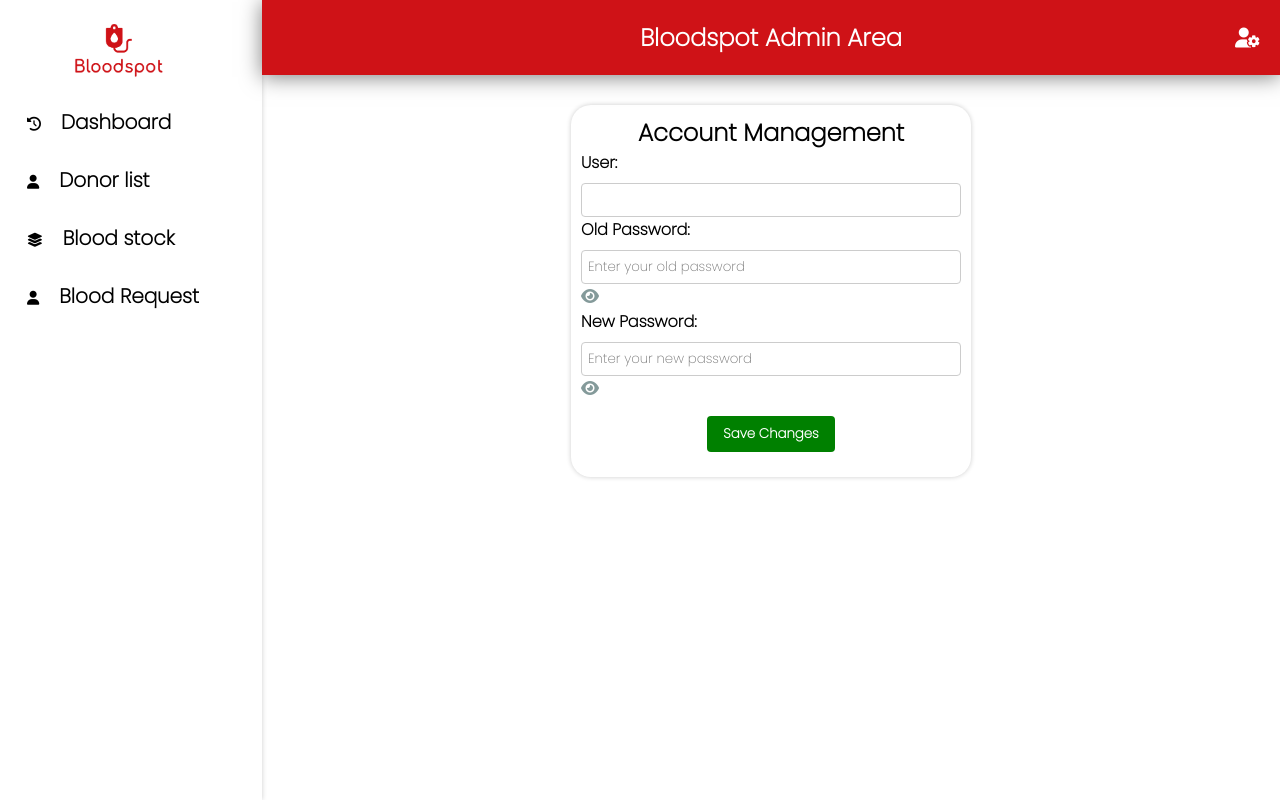
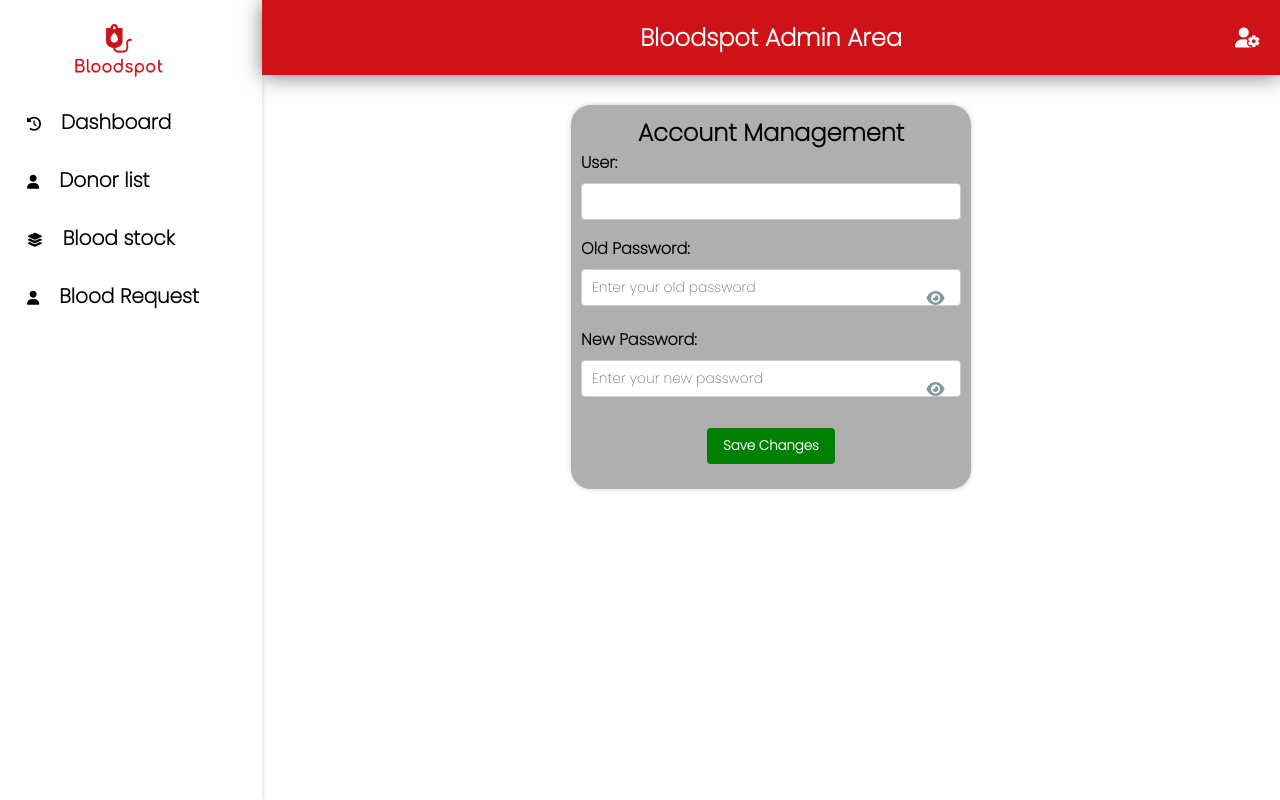
Before and after one commit to Dinanath99/Bloodspot, a PHP site: page /admin/adminsetting.php in a window 1280 px wide. Run offline with PHP 8.4, Linux system fonts and the light colour scheme; the visitor is signed in with stand-in values (Sample User, id 1); data that the repository does not hold is empty.

Commit message:
update setting

```diff
--- a/admin/adminsetting.php
+++ b/admin/adminsetting.php
@@ -33,7 +33,7 @@ if ($_SERVER['REQUEST_METHOD'] == 'POST') {
     <meta charset="UTF-8">
     <meta http-equiv="X-UA-Compatible" content="IE=edge">
     <meta name="viewport" content="width=device-width, initial-scale=1.0">
-    <title>user dashboard</title>
+    <title>admin dashboard</title>
     <link rel="stylesheet" href="../css/adminsidebar.css" />
     <link rel="stylesheet" href="https://cdnjs.cloudflare.com/ajax/libs/font-awesome/6.4.0/css/all.min.css"
         integrity="sha512-iecdLmaskl7CVkqkXNQ/ZH/XLlvWZOJyj7Yy7tcenmpD1ypASozpmT/E0iPtmFIB46ZmdtAc9eNBvH0H/ZpiBw=="
@@ -61,6 +61,7 @@ if ($_SERVER['REQUEST_METHOD'] == 'POST') {
             /* background: rebeccapurple; */
             border-radius: 20px;
             padding: 10px;
+                    background-color: #AFAFAF;
             box-shadow: 0 0 5px rgba(0, 0, 0, .2);
         }
 
@@ -79,10 +80,11 @@ if ($_SERVER['REQUEST_METHOD'] == 'POST') {
                 .form-group input[type="number"],
                 .form-group input[type="password"] {
                     width: 100%;
-            padding: 6px;
+                    padding: 7px 10px;
                     border: 1px solid #ccc;
                     border-radius: 4px;
-
+                    margin-bottom: 2vh;
+                    font-size: 0.87rem;
                 }
 
         .btn-group {
@@ -127,20 +129,23 @@ if ($_SERVER['REQUEST_METHOD'] == 'POST') {
             font-weight: bold;
             font-size: 16px;
         }
+        .error-message {
+            font-size: 14px;
+            margin-bottom: 5px;
+            color: rgb(182, 35, 35);
+        }
         #hideclose,
                 #Chideclose {
                     display: none;
                 }
-               .setting .toggle-password {
+                .form-group{
                     position: relative;
-        display: inline-block;
                 }
 
-   .setting .toggle-password i {
+   .setting .fa-eye, .fa-eye-slash{
         position: absolute;
-        right: 8px;
-        top: 90%;
-        transform: translateY(-50%);
+        left: 27vw;
+        top: 6.7vh;
         color: #849a9a;
         cursor: pointer;
     }
@@ -216,6 +221,7 @@ if ($_SERVER['REQUEST_METHOD'] == 'POST') {
                             <i id="hideopen" class="fa-solid fa-eye" style="color: #849a9a;"></i>
                             <i id="hideclose" class="fa-solid fa-eye-slash" style="color: #849a9a;"></i>
                         </span>
+                        <div id="old-password-error" class="error-message"></div>
                     </div>
 
                     <div class="form-group">
@@ -226,44 +232,13 @@ if ($_SERVER['REQUEST_METHOD'] == 'POST') {
                             <i id="Chideclose" class="fa-solid fa-eye-slash" style="color: #849a9a;"></i>
                         </span>
                     </div>
-
+                    <div id="password-error" class="error-message"></div>
                     <div class="btn-group">
                         <button type="submit" id="saveBtn">Save Changes</button>
                     </div>
 
                 </form>
-                <script>
-                    function togglePassword() {
-                        const x = document.getElementById('old_password');
-                        const show = document.getElementById('hideopen');
-                        const hide = document.getElementById('hideclose');
-                        if (x.type === "password") {
-                            x.type = "text";
-                            show.style.display = "none";
-                            hide.style.display = "block";
-
-                        } else {
-                            x.type = "password";
-                            show.style.display = "block";
-                            hide.style.display = "none";
-                        }
-                    }
-
-                    function toggleCPassword() {
-                    const y= document.getElementById('password');
-                    const show=document.getElementById('Chideopen');
-                    const hide=document.getElementById('Chideclose');
-                    if (y.type === "password") {
-                      y.type = "text";
-                      show.style.display="none";
-                      hide.style.display="block";
-                    } else{
-                      y.type = "password";
-                      show.style.display="block";
-                      hide.style.display="none";
-                    }
-                  }
-                </script>
+                <script src="../setting_js.js"></script>
             </div>
         </section>
 
--- a/index.php
+++ b/index.php
@@ -81,14 +81,14 @@ $totalQuantity = $qty['total_quantity'];
                     <?php echo $totalUser; ?>
                 </p>
             </div>
-            <div class="sub-box">
+            <!-- <div class="sub-box">
                 <div class="sub-img">
                     <img src="img/drop.png" alt="image">
                 </div>
                 <h3>
                     Blood unit collected</h3>
                 <?php echo $totalUser; ?>
-            </div>
+            </div> -->
             <div class="sub-box">
                 <div class="sub-img">
                     <img src="img/request.png" alt="image">
```
Also changed, not shown: setting.php (+9 -38 lines), setting_js.js (added, +91 -0 lines). Lines whose indentation alone changed are shown as unchanged.
